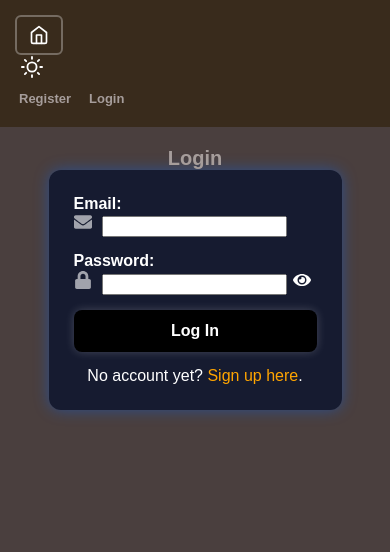
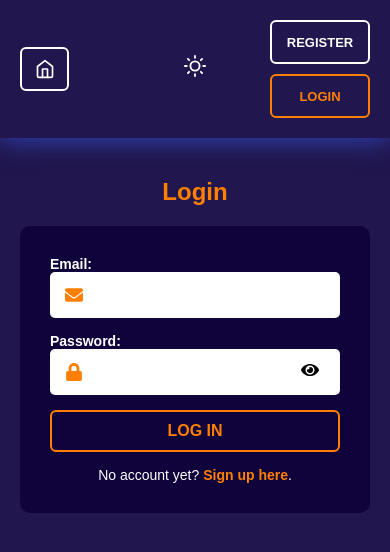
Before and after one commit to YevheniiaZalevska/phonebook, a React (Vite) app: page /login in a window 390 px wide. Shown: the top 552 px of the page. Built offline with nearby package versions, Linux system fonts and the light colour scheme.

Commit message:
update styles

```diff
--- a/src/components/AppBar/AppBar.module.css
+++ b/src/components/AppBar/AppBar.module.css
@@ -1,9 +1,24 @@
 .header {
+    padding: 40px;
+    margin-bottom: 20px;
+    background: var(--nav-bg);
+    box-shadow: 0 0 25px var(--box-shadow);
+    display: flex;
+    justify-content: center;
+}
+
+@media (max-width: 768px) {
+    .header {
+        padding: 20px;
+    }
+}
+
+.content {
     display: flex;
     justify-content: space-between;
     align-items: center;
-    padding: 15px;
-    background: var(--nav-bg);
+    max-width: 800px;
+    width: 100%;
 }
 
 .left {
@@ -26,16 +41,5 @@
 }
 
 .themeToggle:hover {
-    color: #ff8000;
+    color: var(--button-hover);
 }
-
-/* .themeToggle:hover {
-    background: var(--button-hover);
-    transform: scale(1.1);
-} */
-
-/* @media (max-width: 630px) {
-    .themeToggle {
-        padding: 5px 5px;
-    }
-} */
--- a/src/components/AuthNav/AuthNav.module.css
+++ b/src/components/AuthNav/AuthNav.module.css
@@ -1,22 +1,36 @@
 .authButton {
-    display: inline-block;
-    padding: 8px 8px;
-    text-decoration: none;
+    display: flex;
+    align-items: center;
+    justify-content: center;
+    width: 70px;
+    height: 20px;
+    padding: 10px 20px;
+    border: 2px solid white;
+    border-radius: 6px;
     font-size: 16px;
     font-weight: bold;
-    color: var(--text-color);
-    border-radius: 5px;
-    transition: background-color 0.3s ease-in-out, transform 0.2s ease-in-out;
-    border: none;
+    text-transform: uppercase;
+    color: white;
+    background: none;
+    transition: all 0.3s ease;
+    text-decoration: none;
+}
+
+@media (max-width: 450px) {
+    .authButton {
+        font-size: 13px;
+        padding: 10px 13px;
+    }
 }
 
 .authButton:hover {
-    background-color: rgba(255, 255, 255, 0.2);
-    transform: scale(1.05);
+    border-color: var(--button-hover);
+    color: var(--button-hover);
 }
 
-.authButton:active {
-    background-color: rgba(255, 255, 255, 0.4);
+.activeButton {
+    border-color: var(--button-hover);
+    color: var(--button-hover);
 }
 
 .container{
@@ -26,17 +40,8 @@
 }
 
 @media (max-width: 768px) {
-    .authButton {
-        display: block;
-        text-align: center;
-        margin: 2px auto;
-        font-size: 15px;
-        padding: 4px;
+    .container {
+        display: flex;
+        flex-direction: column;
     }
 }
-
-@media (max-width: 450px) {
-    .authButton {
-        font-size: 13px;
-    }
-}
--- a/src/components/LoginForm/LoginForm.module.css
+++ b/src/components/LoginForm/LoginForm.module.css
@@ -2,86 +2,96 @@
     display: flex;
     flex-direction: column;
     gap: 15px;
-    background: #161b30;
-    padding: 25px;
-    border-radius: 12px;
-    box-shadow: 0 0 15px rgba(0, 102, 255, 0.4);
+    background: var(--cont-bg);
+    padding: 30px;
+    border-radius: 10px;
     max-width: 400px;
-    margin: auto;
+    margin: 0 auto;
 }
 
 .label {
-    color: white;
+    font-size: 14px;
+    font-weight: 600;
+    color: #fff;
+}
+
+.inputWrapper {
+    position: relative;
+    display: flex;
+    align-items: center;
+}
+
+.icon {
+    position: absolute;
+    left: 15px;
+    font-size: 18px;
+    color: var(--text-color);
+}
+
+.input {
+    width: 100%;
+    padding: 12px 45px;
+    border: 2px solid transparent;
+    border-radius: 5px;
+    background-color: white;
+    color: rgb(255, 255, 255);
+    font-size: 16px;
+    transition: border-color 0.3s ease;
+}
+
+.input:focus {
+    border-color: var(--text-color);
+    outline: none;
+}
+
+.error {
+    color: #c40a0a;
+    font-size: 12px;
+    margin-top: 5px;
+}
+
+.togglePassword {
+    position: absolute;
+    right: 15px;
+    background: none;
+    border: none;
+    cursor: pointer;
+    font-size: 18px;
+    color: #000000;
+}
+
+.togglePassword:hover {
+    color: var(--button-hover);
+}
+
+.button {
+    display: inline-block;
+    padding: 10px 20px;
+    border: 2px solid var(--button-hover);
+    border-radius: 6px;
     font-size: 16px;
     font-weight: bold;
-}
-
-/* Обёртка для инпутов */
-/* .inputWrapper {
-    display: flex;
-    align-items: center;
-    background: #202640;
-    border-radius: 8px;
-    padding: 10px;
-    border: 1px solid rgba(255, 255, 255, 0.3);
-    transition: border 0.3s ease;
-} */
-
-.inputWrapper:focus-within {
-    border-color: orange;
-}
-
-/* Иконки */
-.icon {
-    color: rgba(255, 255, 255, 0.6);
-    font-size: 18px;
-    margin-right: 10px;
-}
-
-/* Поле ввода */
-
-
-/* Ошибка */
-.error {
-    color: red;
-    font-size: 14px;
-}
-
-/* Кнопка показать/скрыть пароль */
-.togglePassword {
+    text-transform: uppercase;
+    color: var(--button-hover);
     background: none;
-    border: none;
-    color: white;
-    cursor: pointer;
-    font-size: 18px;
-}
-
-/* Кнопка входа */
-.button {
-    background: black;
-    color: white;
-    padding: 12px;
-    border: none;
-    border-radius: 8px;
-    font-size: 16px;
-    font-weight: bold;
-    cursor: pointer;
     transition: all 0.3s ease;
-    box-shadow: 0 0 10px rgba(255, 255, 255, 0.2);
+    text-decoration: none;
 }
 
 .button:hover {
-    background: #0056b3;
-}
-
-/* Ссылка */
-.link {
-    text-align: center;
+    background: var(--text-color);
     color: white;
 }
 
+.link {
+    text-align: center;
+    font-size: 14px;
+    color: #ffffff;
+}
+
 .link a {
-    color: orange;
+    color: var(--text-color);
+    font-weight: bold;
     text-decoration: none;
 }
 
--- a/src/components/Navigation/Navigation.module.css
+++ b/src/components/Navigation/Navigation.module.css
@@ -9,8 +9,24 @@
     justify-content: center;
     padding: 8px 12px;
     border-radius: 6px;
-    border: 2px solid rgba(255, 255, 255, 0.3);
+    border: 2px solid rgb(255, 255, 255);
     transition: all 0.3s ease;
+}
+
+@media (max-width: 550px) {
+    .nav {
+        display: flex;
+        flex-direction: column;
+    }
+
+    .link {
+        width: 45px;
+        height: 40px;
+        display: flex;
+        align-items: center;
+        justify-content: center;
+        padding: 0;
+    }
 }
 
 .icon {
@@ -20,14 +36,18 @@
 }
 
 .active {
-    background-color: rgba(255, 128, 0, 0.2);
-    border-color: #ff8000;
+    border-color: var(--button-hover);
 }
 
 .active .icon {
-    color: #ff8000;
+    color: var(--button-hover);
+    border-color: var(--button-hover);
 }
 
 .link:hover .icon {
-    color: #ff8000;
+    color: var(--button-hover);
 }
+
+.link:hover {
+    border-color: var(--button-hover);
+}
--- a/src/components/UserMenu/UserMenu.module.css
+++ b/src/components/UserMenu/UserMenu.module.css
@@ -1,75 +1,32 @@
 .userMenu {
     display: flex;
     align-items: center;
+    justify-content: center;
     gap: 15px;
-    font-size: 16px;
     font-weight: bold;
     margin-left: 15px;
     text-align: end;
+    max-width: 300px;
 }
 
 @media (max-width: 768px) {
     .userMenu {
-        align-items: end;
+        padding: 20px;
     }
 }
 
-@media (max-width: 600px) {
+@media (max-width: 550px) {
     .userMenu {
-        font-size: 14px;
-    }
-}
-
-@media (max-width: 500px) {
-    .userMenu {
-        font-size: 13px;
+        display: flex;
+        flex-direction: column;
         align-items: end;
+        justify-content: center;
+        padding: 0px;
     }
 }
 
 .userMenu span {
    color: var(--text-color);
-}
-
-.userMenu button {
-    background-color: #ed3d29;
-    color: white;
-    border: none;
-    padding: 5px 5px;
-    border-radius: 5px;
-    font-size: 14px;
-    font-weight: bold;
-    cursor: pointer;
-    transition: background-color 0.3s ease-in-out, transform 0.2s ease-in-out;
-}
-
-@media (max-width: 500px) {
-    .userMenu button {
-        font-size: 12px;
-    }
-}
-
-.userMenu button:hover {
-    background-color: #c0392b;
-    transform: scale(1.05);
-}
-
-.userMenu button:active {
-    background-color: #a93226;
-    transform: scale(0.98);
-}
-
-@media (max-width: 768px) {
-    .userMenu {
-        flex-direction: column;
-        gap: 10px;
-    }
-}
-
-.userMenu {
-    display: flex;
-    align-items: center;
-    gap: 15px;
 }
 
 .welcomeText {
@@ -79,7 +36,7 @@
 
 .logoutButton {
     background: none;
-    border: 2px solid rgba(255, 255, 255, 0.3);
+    border: 2px solid white;
     padding: 8px 12px;
     border-radius: 6px;
     transition: all 0.3s ease;
@@ -87,10 +44,14 @@
 }
 
 .logoutButton:hover {
-    background: rgba(255, 255, 255, 0.1);
+   border-color: var(--button-hover);
 }
 
 .logoutButton .icon {
     font-size: 20px;
     color: white;
 }
+
+.logoutButton .icon:hover {
+    color: var(--text-color);
+}
--- a/src/index.css
+++ b/src/index.css
@@ -46,23 +46,25 @@ body {
 }
 
 :root {
-  --background-color: #f3e9dc;
-  --text-color: #c08552;
-  --nav-bg: #e0c4a0;
-  --button-bg: #b6885d;
-  --button-hover: #73411f;
-  --cont-bg: #ffffff;
-  --theme: #f9e4ce;
+  --background-color: #9BC1BC;
+  --text-color: #1b7003;
+  --nav-bg: #9BC1BC;
+  --button-bg: #9BC1BC;
+  --button-hover: #1b7003;
+  --cont-bg: #3d9375;
+  --box-shadow: rgb(80, 190, 102);
+  --text-shadow: rgb(101, 184, 37);
 }
 
 body.dark {
-  --background-color: #4a3f3e;
-  --text-color: #a69d9b;
-  --nav-bg: #392b1c;
-  --button-bg: #303804;
-  --button-hover: #022a16;
-  --cont-bg: #a69d9b;
-  --theme: #62513e;
+  --background-color: #21164d;
+  --text-color: #ff8000;
+  --nav-bg: #21164d;
+  --button-bg: #21164d;
+  --button-hover: #ff8000;
+  --cont-bg: #10033b;
+  --box-shadow: rgb(50, 75, 198);
+  --text-shadow: rgb(237, 88, 14);
 }
 
 body {
--- a/src/pages/HomePage/HomePage.module.css
+++ b/src/pages/HomePage/HomePage.module.css
@@ -10,26 +10,50 @@
 .title {
     font-size: 2.5rem;
     font-weight: bold;
-    color: #ff8000;
-    text-shadow: 2px 2px 10px rgba(255, 128, 0, 0.7);
+    color: var(--text-color);
+    text-shadow: 2px 2px 10px var(--text-shadow);
     display: flex;
     gap: 10px;
 }
 
+@media (max-width: 632px) {
+    .title {
+        font-size: 2.2rem;
+    }
+}
+
+@media (max-width: 450px) {
+    .title {
+        font-size: 2rem;
+    }
+}
+
 .icon {
-    font-size: 2.5rem;
-    color: #ff8000;
-    text-shadow: 2px 2px 10px rgba(255, 128, 0, 0.7);
+    font-size: 3rem;
+    color: var(--text-color);
+    text-shadow: 2px 2px 10px var(--text-shadow);
+}
+
+@media (max-width: 632px) {
+    .icon {
+        font-size: 4rem;
+    }
+}
+
+@media (max-width: 450px) {
+    .icon {
+        font-size: 5rem;
+    }
 }
 
 .descriptionBox {
     margin-top: 20px;
-    padding: 15px 30px;
+    padding: 25px 30px;
     max-width: 600px;
     border-radius: 12px;
-    background: rgba(0, 0, 0, 0.3);
-    box-shadow: 0 4px 15px rgba(0, 191, 255, 0.3);
-    border: 1px solid rgba(0, 191, 255, 0.3);
+    box-shadow: inset 5px 5px 15px var(--box-shadow),
+                inset -5px -5px 15px var(--box-shadow);
+    border: 1px solid var(--box-shadow);
 }
 
 .loginBox {
@@ -37,9 +61,9 @@
     padding: 15px 30px;
     max-width: 600px;
     border-radius: 12px;
-    background: rgba(0, 0, 0, 0.3);
-    box-shadow: 0 4px 15px rgba(255, 128, 0, 0.3);
-    border: 1px solid rgba(255, 128, 0, 0.3);
+    box-shadow: inset 5px 5px 15px var(--box-shadow),
+                inset -5px -5px 15px var(--box-shadow);
+    border: 1px solid var(--box-shadow);
 }
 
 .typing {
@@ -47,6 +71,12 @@
     font-weight: 500;
     white-space: pre-wrap;
     overflow: hidden;
+    color: white;
+}
+
+.logAcc {
+    font-size: 1.1rem;
+    font-weight: 500;
     color: white;
 }
 
@@ -60,18 +90,18 @@
 .button {
     display: inline-block;
     padding: 10px 20px;
-    border: 2px solid #ff8000;
+    border: 2px solid var(--button-hover);
     border-radius: 6px;
     font-size: 16px;
     font-weight: bold;
     text-transform: uppercase;
-    color: #ff8000;
+    color: var(--button-hover);
     background: none;
     transition: all 0.3s ease;
     text-decoration: none;
 }
 
 .button:hover {
-    background: #ff8000;
-    color: black;
+    background: var(--text-color);
+    color: white;
 }
--- a/src/pages/LoginPage/LoginPage.module.css
+++ b/src/pages/LoginPage/LoginPage.module.css
@@ -1,4 +1,4 @@
-h2 {
+.contH2 {
     font-size: 24px;
     font-weight: bold;
     color: var(--text-color);
--- a/src/pages/RegistrationPage/RegistrationPage.module.css
+++ b/src/pages/RegistrationPage/RegistrationPage.module.css
@@ -14,7 +14,7 @@
     animation: fadeIn 0.6s ease-in-out;
 }
 
-h2 {
+.contH2 {
     font-size: 24px;
     font-weight: bold;
     color: var(--text-color);
```
Also changed, not shown: src/components/RegistrationForm/RegistrationForm.module.css (+57 -74 lines).
